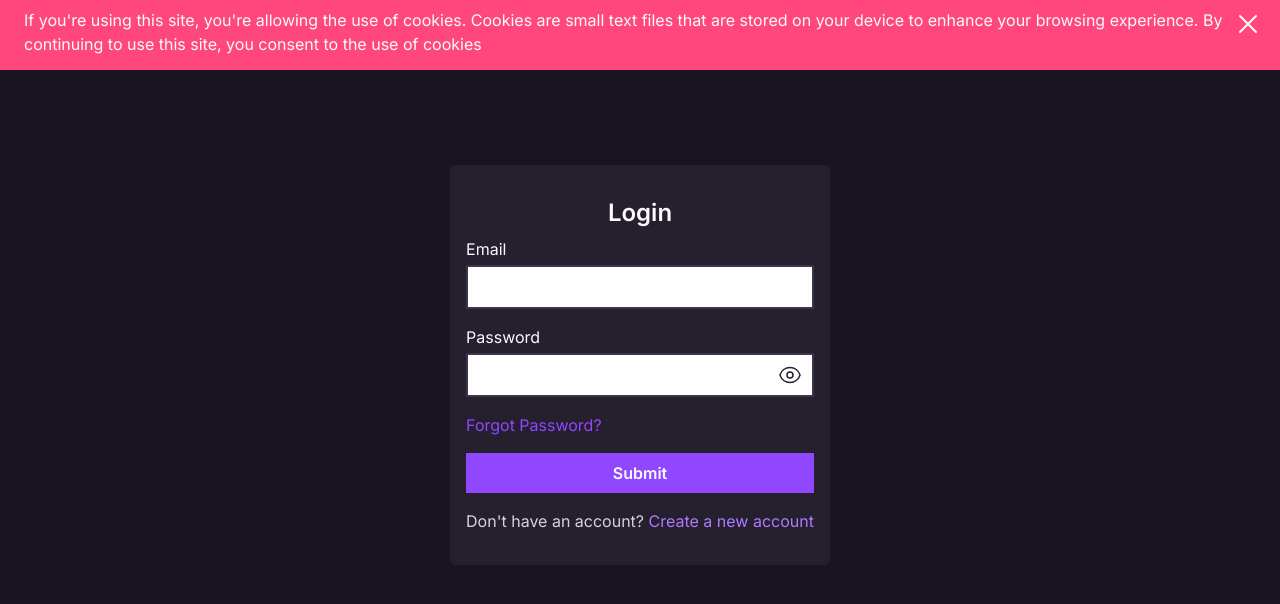
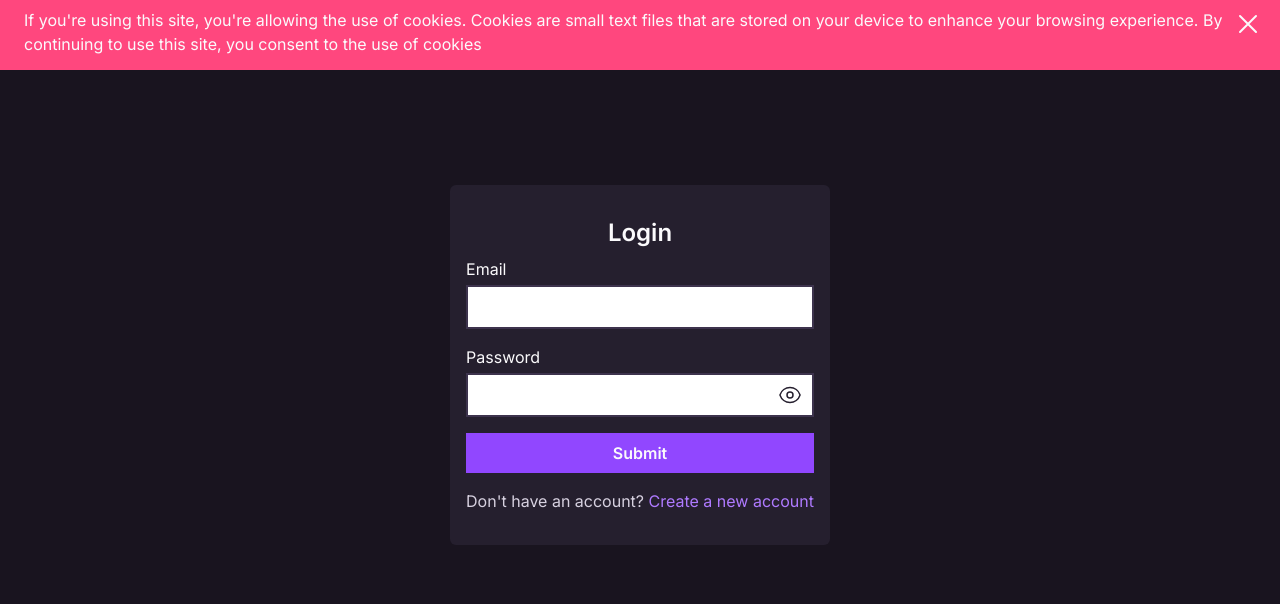
Before and after one commit to felixx78/Shop, a React (Vite) app in the folder client/: page /login in a window 1280 px wide. Shown: the top 604 px of the page. Built offline with nearby package versions, Linux system fonts and the light colour scheme.

Commit message:
hide forgot password

```diff
--- a/client/src/pages/LoginPage.tsx
+++ b/client/src/pages/LoginPage.tsx
@@ -101,7 +101,7 @@ function LoginPage() {
         />
         <Link
           to="/"
-          className="mb-4 inline-block text-primary-light dark:text-primary"
+          className="mb-4 hidden text-primary-light dark:text-primary"
         >
           Forgot Password?
         </Link>
```
